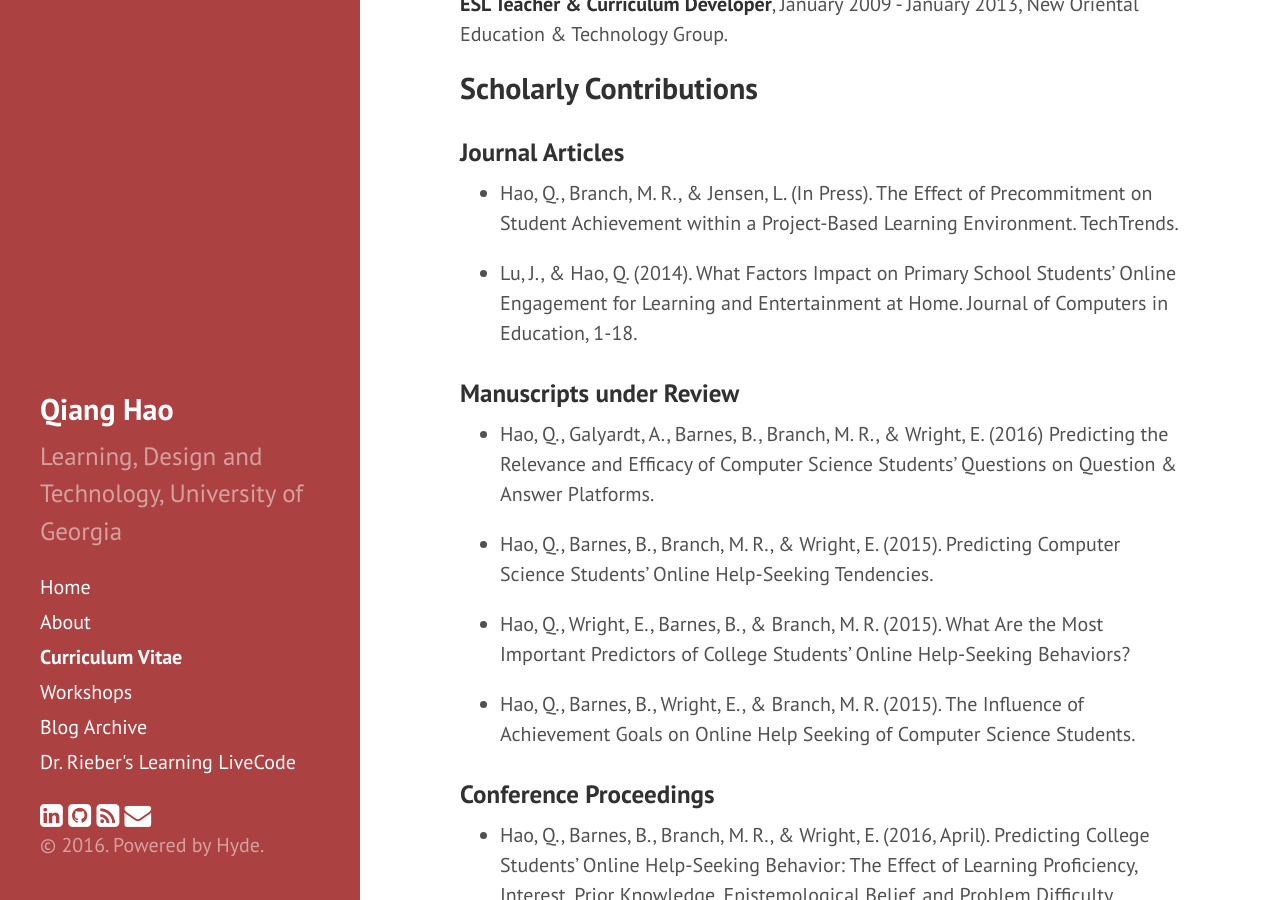
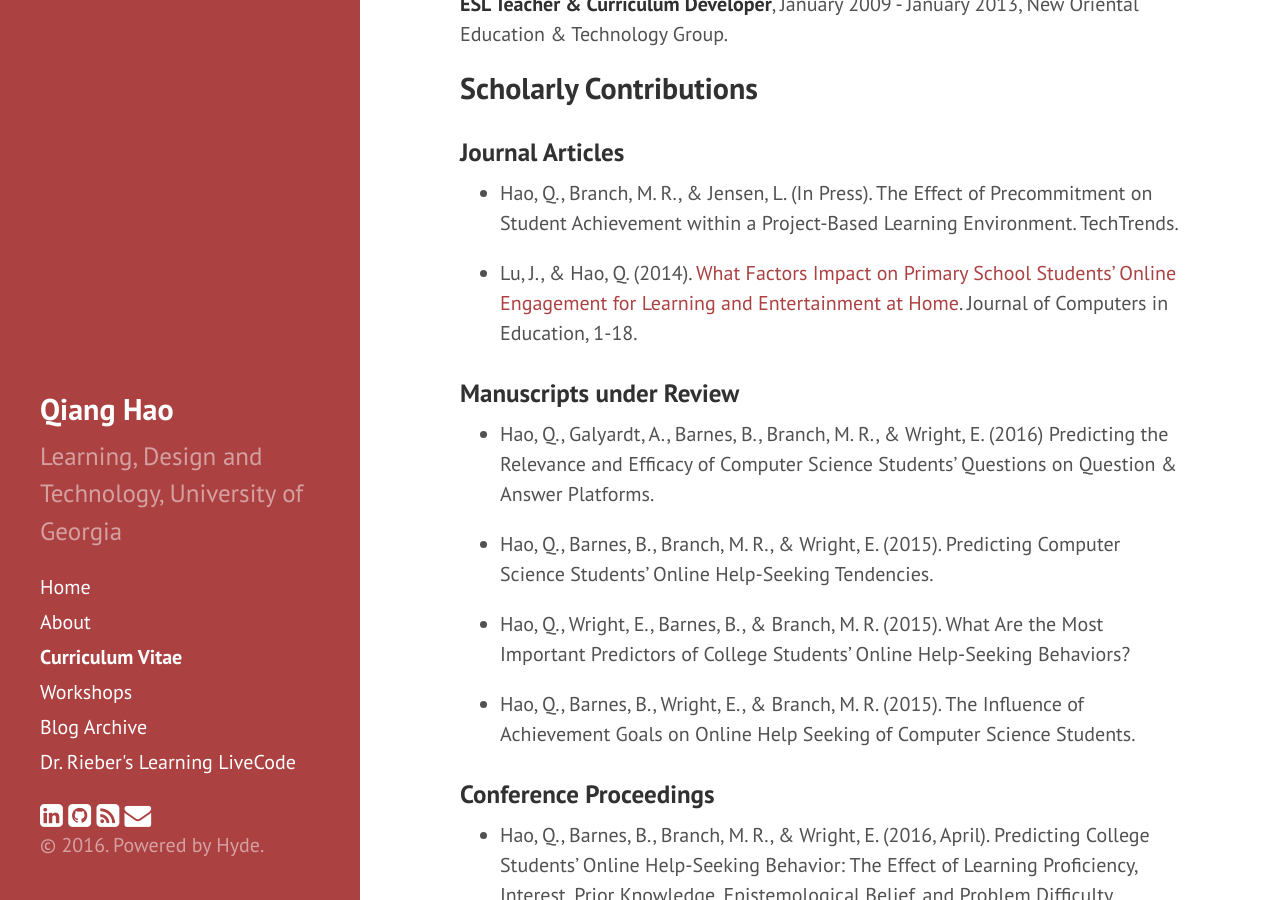
Before and after one commit to Neo-Hao/neo-hao.github.io, a Jekyll site: the page built from cv.md, in a window 1280 px wide and 900 px high, scrolled down 1636 px. Built offline with Jekyll 4.4.1, drawn with Linux system fonts in a browser that asks for light colours; nearby versions of some CDN libraries; part of the change alters nothing that is shown.

```diff
--- a/cv.md
+++ b/cv.md
@@ -60,7 +60,7 @@ title: Curriculum Vitae
 
 * Hao, Q., Branch, M. R., & Jensen, L. (In Press). The Effect of Precommitment on Student Achievement within a Project-Based Learning Environment. TechTrends.
 
-* Lu, J., & Hao, Q. (2014). What Factors Impact on Primary School Students’ Online Engagement for Learning and Entertainment at Home. Journal of Computers in Education, 1-18.
+* Lu, J., & Hao, Q. (2014). <a href="http://link.springer.com/article/10.1007/s40692-014-0007-9" target="_blank">What Factors Impact on Primary School Students’ Online Engagement for Learning and Entertainment at Home</a>. Journal of Computers in Education, 1-18.
 
 ### Manuscripts under Review
 
@@ -78,7 +78,7 @@ title: Curriculum Vitae
 
 * Hao, Q., Wright, E., Barnes, B., & Branch, M. R. (2016, February). The Most Important Predictors for College Students’ Online Searching. Proceedings from Higher Education Pedagogy 2016. Blacksburg, VA.
 
-* Lu, J., & Hao, Q. (2014, April). <a href="http://www.aera.net/Publications/OnlinePaperRepository/AERAOnlinePaperRepository/tabid/12720/Default.aspx">What Factors Impact on Primary School Students’ Online Engagement for Learning and Entertainment at Home? </a> American Educational Research Association Annual Meeting 2014. Philadelphia, Pennsylvania.
+* Lu, J., & Hao, Q. (2014, April). <a href="http://home.tobeneo.com/downloads/AERA-2014-Proceeding.pdf" target="_blank">What Factors Impact on Primary School Students’ Online Engagement for Learning and Entertainment at Home? </a> American Educational Research Association Annual Meeting 2014. Philadelphia, Pennsylvania.
 
 ### Conference Presentations
 
```
Also changed, not shown: 1 other file.
